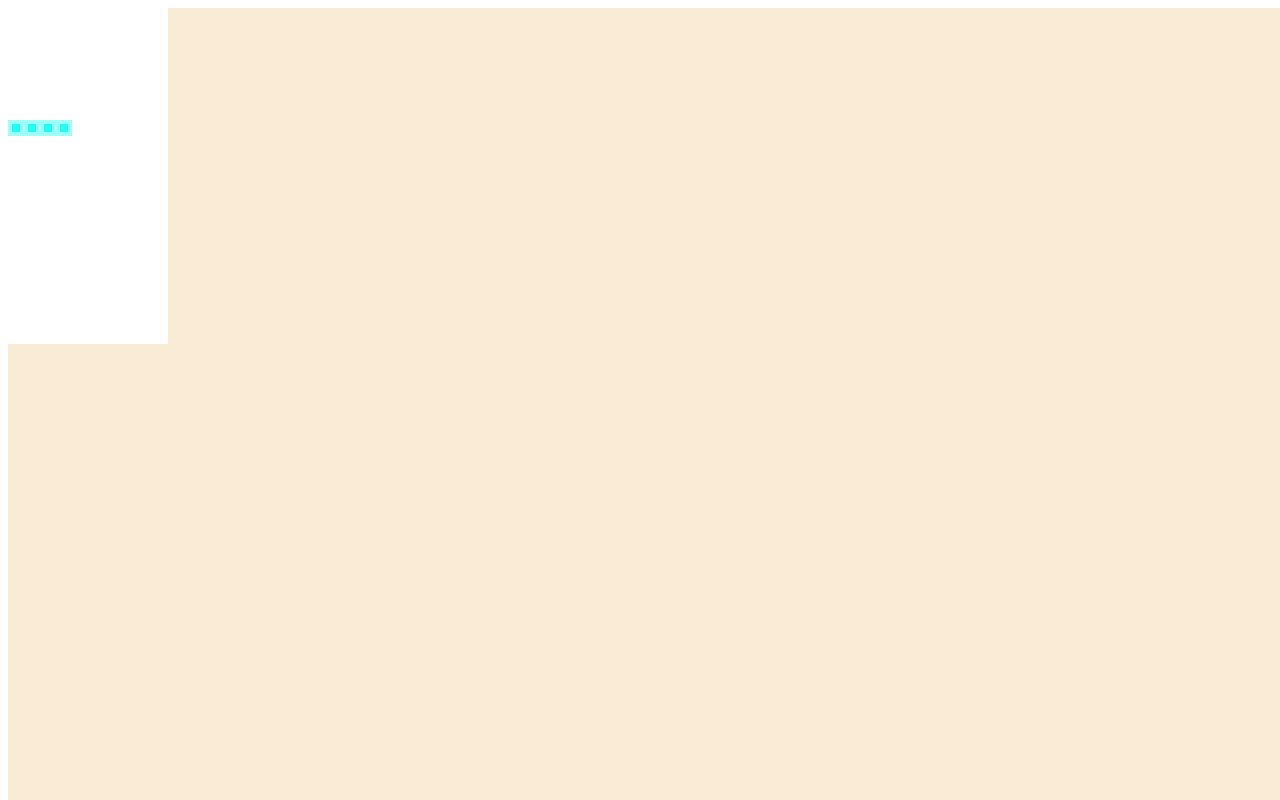
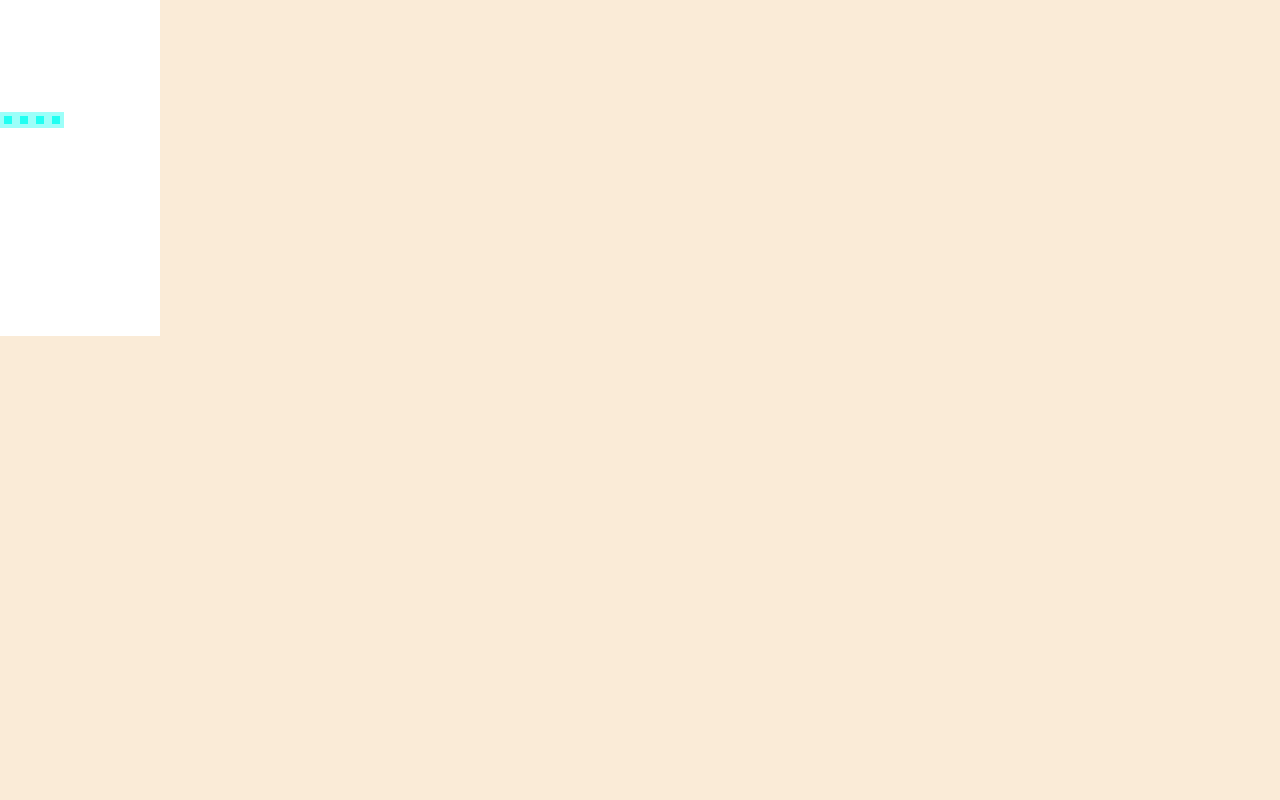
Before and after one commit to EvanZhouDev/TetrisAPI, a website: page demo/demo.html in a window 1280 px wide. Drawn offline with Linux system fonts and the light colour scheme.

Commit message:
💄 Removed spacing around canvas

```diff
--- a/demo/demo.html
+++ b/demo/demo.html
@@ -14,6 +14,10 @@
 	</head>
 	<body>
 		<style>
+			body, html {
+				margin: 0;
+				padding: 0;
+			}
 			canvas {
 				/* No margin */
 				margin: 0;
```
